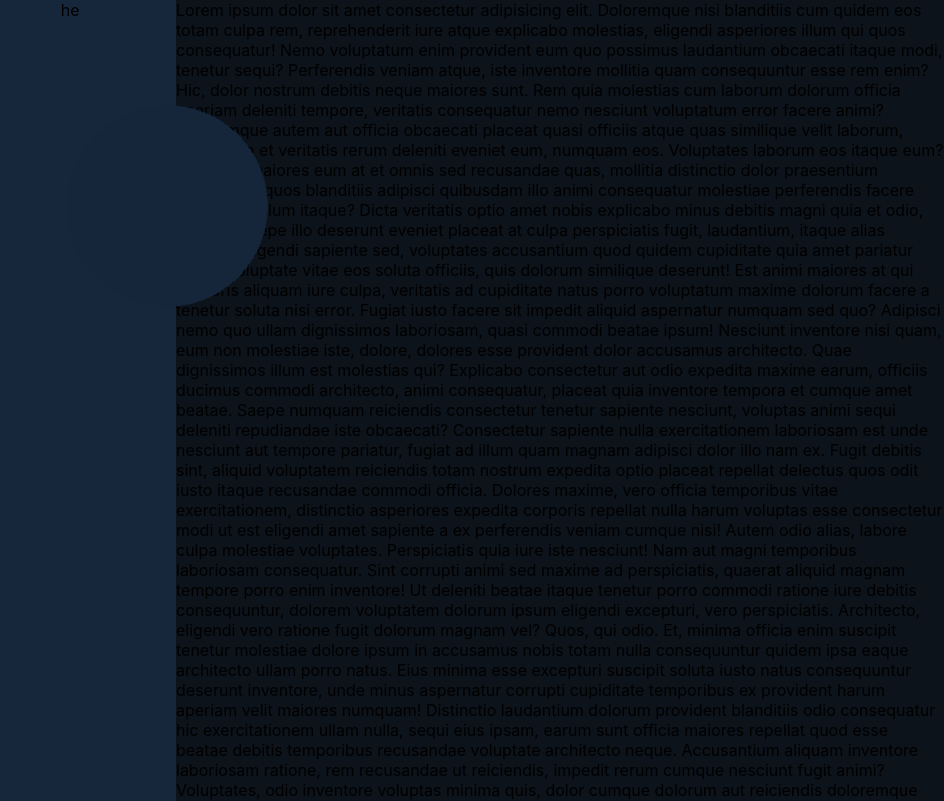
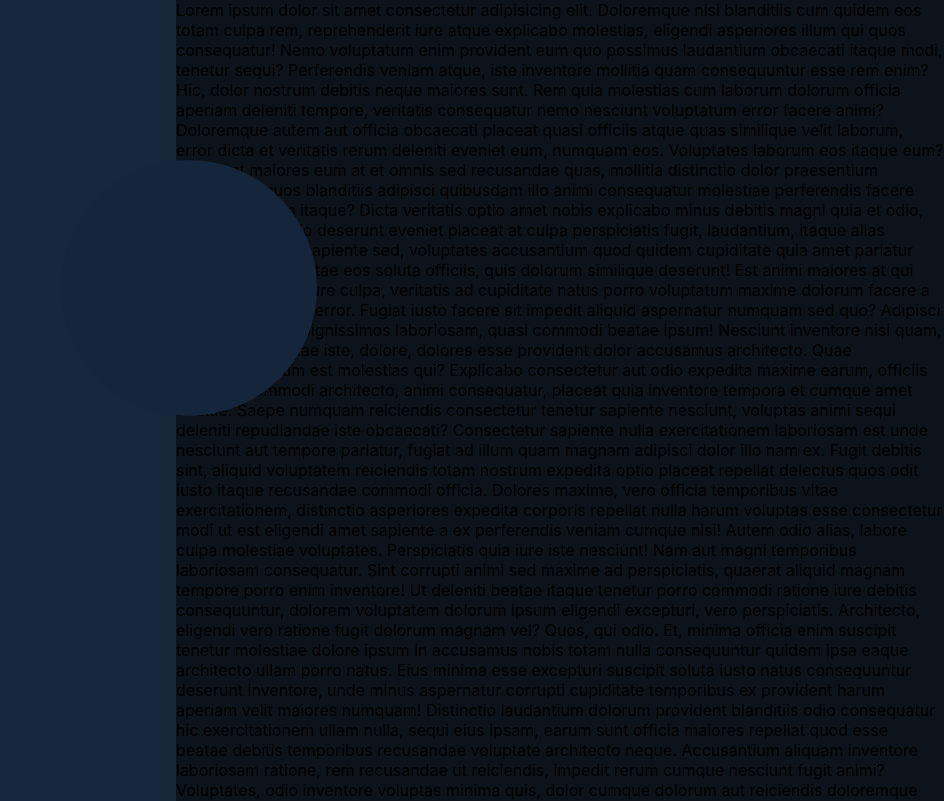
Before and after one commit to shakib-mia/atg-task-2, a React (Create React App) app: page / in a window 1280 px wide. Shown: the top 801 px of the page, without its empty margins (336-1280 px from the left). Built offline with nearby package versions, Linux system fonts and the light colour scheme.

Commit message:
progressbar added

```diff
--- a/src/App.css
+++ b/src/App.css
@@ -50,3 +50,19 @@ body {
 .container {
   display: flex;
 }
+
+.progress-container{
+  top: 10rem;
+  position: relative;
+  width: 16rem;
+  height: 16rem;
+  background-color: #15253A;
+  border-radius: 50%;
+}
+
+#progressbar {
+  position: absolute;
+  top: 0;
+  bottom: 0;
+  left: 0;right: 0;margin: auto;
+}
--- a/src/App.js
+++ b/src/App.js
@@ -13,17 +13,17 @@ function App() {
         className="scroll-bar"
         style={{ width: "40vw", background: "#16263B" }}
       >
-        <div className="progress-container">he</div>
+        <div className="progress-container">
           <div
             role="progressbar"
             aria-valuemin="0"
             aria-valuemax="100"
             id="progressbar"
             style={{
-            top: 100,
               "--value": scrollResult,
             }}
           ></div>
+        </div>
       </div>
       <div style={{ width: "60vw", background: "#0D131B" }}>
         <div>
```
Lines whose indentation alone changed are shown as unchanged.
